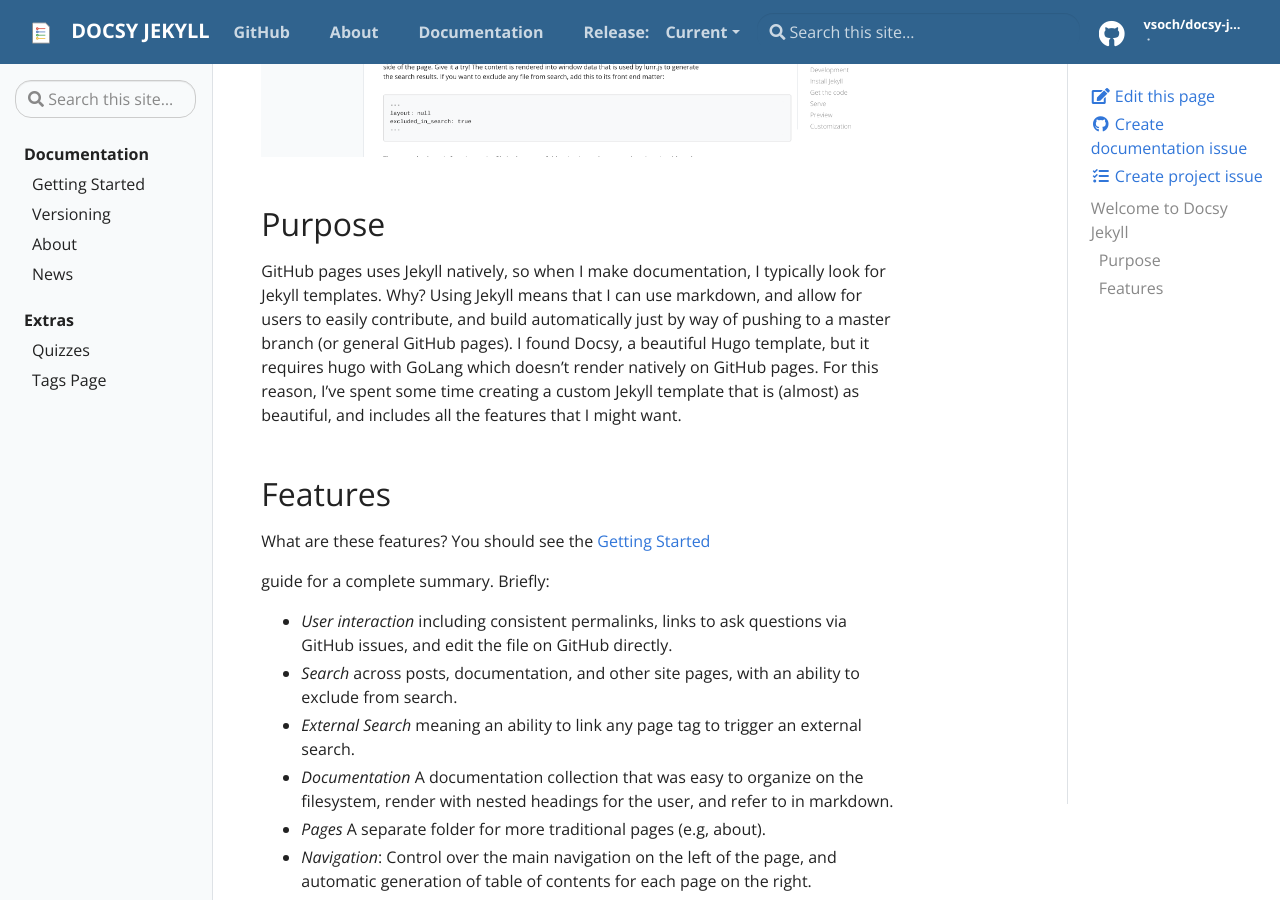
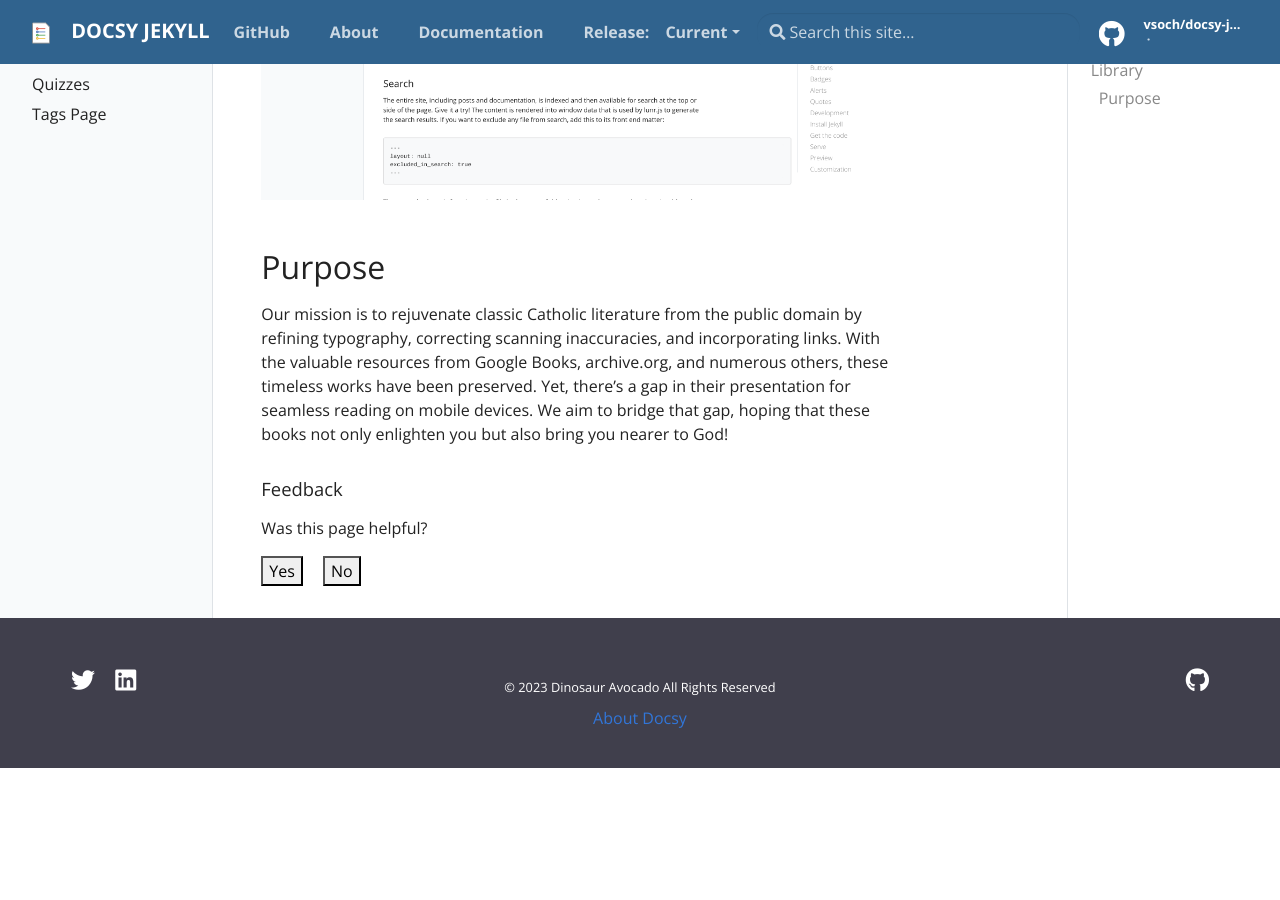
Before and after one commit to shalone86/library, a Jekyll site: the page built from pages/index.md, in a window 1280 px wide and 900 px high, scrolled down 373 px. Built offline with Jekyll 4.4.1, drawn with Linux system fonts in a browser that asks for light colours; after the commit the page ends 1141 px from its top, so only the background shows below that; some of the changed text lies outside the part shown.

Commit message:
Update index.md

```diff
--- a/pages/index.md
+++ b/pages/index.md
@@ -4,38 +4,12 @@
 permalink: /
 ---
 
-# Welcome to Docsy Jekyll
+# Welcome to S.D. Cason Catholic Classics Library
 
-This is a starter template for a docsy jekyll theme.
+This is a library of public-domain Catholic books.
 
 ![assets/img/docsy-jekyll.png](assets/img/docsy-jekyll.png)
 
 ## Purpose
 
-GitHub pages uses Jekyll natively, so when I make documentation, I typically
-look for Jekyll templates. Why? Using Jekyll means that I can use markdown,
-and allow for users to easily contribute, and build automatically just by
-way of pushing to a master branch (or general GitHub pages).
-I found Docsy, a beautiful Hugo template, but it requires hugo with GoLang
-which doesn't render natively on GitHub pages. For this reason, I've spent
-some time creating a custom Jekyll template that is (almost) as beautiful,
-and includes all the features that I might want.
-
-## Features
-
-What are these features? You should see the {% include doc.html name="Getting Started" path="getting-started" %}
-guide for a complete summary. Briefly:
-
- - *User interaction* including consistent permalinks, links to ask questions via GitHub issues, and edit the file on GitHub directly.
- - *Search* across posts, documentation, and other site pages, with an ability to exclude from search.
- - *External Search* meaning an ability to link any page tag to trigger an external search.
- - *Documentation* A documentation collection that was easy to organize on the filesystem, render with nested headings for the user, and refer to in markdown.
- - *Pages* A separate folder for more traditional pages (e.g, about).
- - *Navigation*: Control over the main navigation on the left of the page, and automatic generation of table of contents for each page on the right.
- - *News* A posts feed for news and updates, along with an archive (organized by year).
- - *Templates* or specifically, "includes" that make it easy to create an alert, documentation link, or other content.
- - *Continuous Integration* recipes to preview the site
-
-
-For features, getting started with development, see the {% include doc.html name="Getting Started" path="getting-started" %} page. Would you like to request a feature or contribute?
-[Open an issue]({{ site.repo }}/issues)
+Our mission is to rejuvenate classic Catholic literature from the public domain by refining typography, correcting scanning inaccuracies, and incorporating links. With the valuable resources from Google Books, archive.org, and numerous others, these timeless works have been preserved. Yet, there's a gap in their presentation for seamless reading on mobile devices. We aim to bridge that gap, hoping that these books not only enlighten you but also bring you nearer to God!
```
